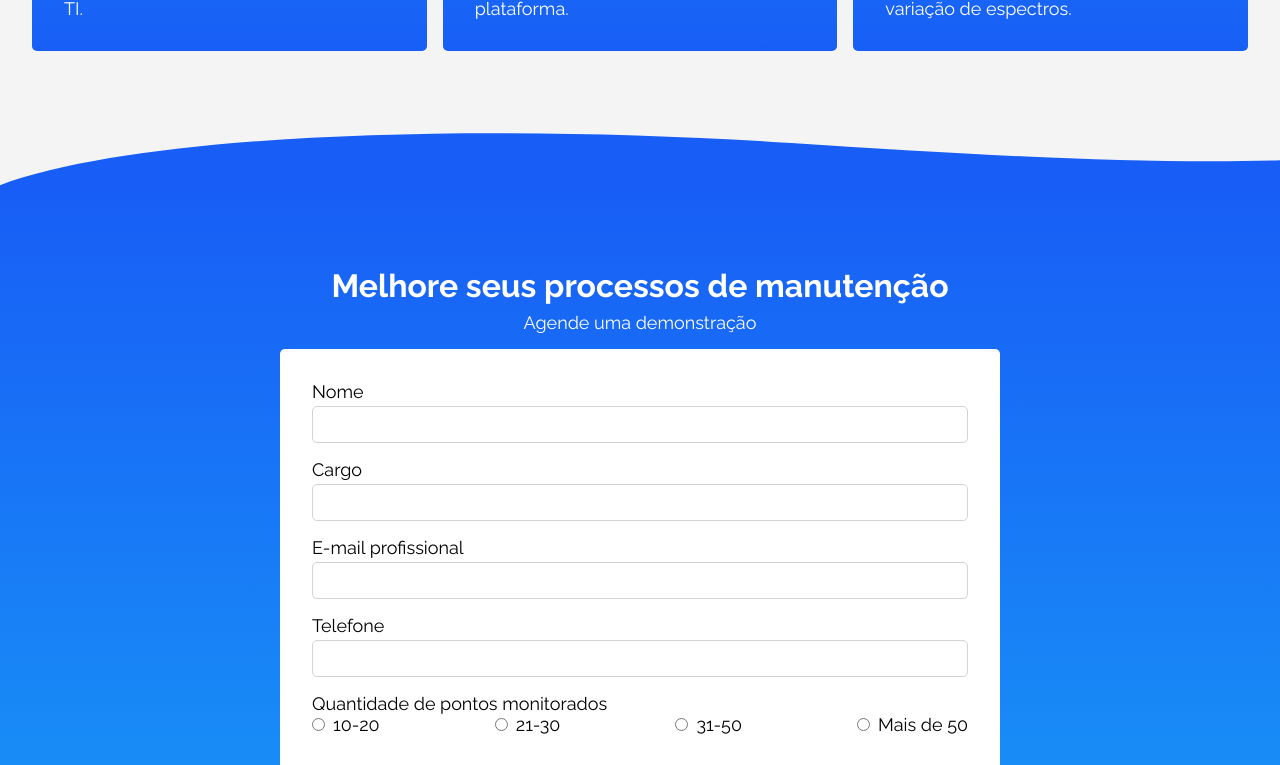
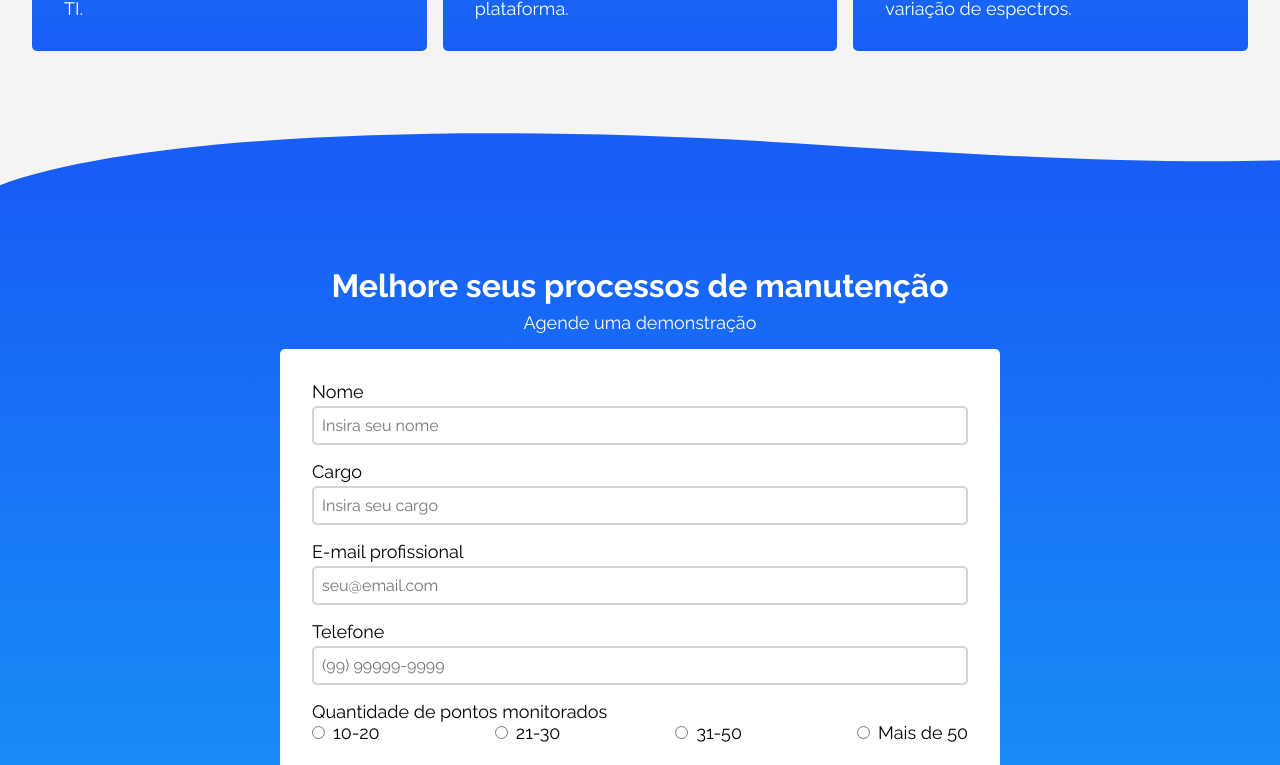
Before and after one commit to nakahwra/tractian-landing-page, a Next.js app: page / in a window 1280 px wide. Shown: the part 2000-2765 px from the top of the page. Built offline with nearby package versions, Linux system fonts and the light colour scheme.

Commit message:
💄 Add basic ui animations

```diff
--- a/src/components/Form/Form.tsx
+++ b/src/components/Form/Form.tsx
@@ -2,7 +2,7 @@ import style from "./form.module.scss";
 
 export const Form = () => {
     return (
-        <section className={style.formContainer}>
+        <section id="form" className={style.formContainer}>
             <h1>Melhore seus processos de manutenção</h1>
             <p>Agende uma demonstração</p>
 
@@ -10,16 +10,16 @@ export const Form = () => {
                 <form>
                     <div className={style.personalInfo}>
                         <label htmlFor="name">Nome</label>
-                        <input id="name" type="text"/>
+                        <input id="name" type="text" placeholder="Insira seu nome"/>
 
                         <label htmlFor="occupation">Cargo</label>
-                        <input id="occupation" type="text"/>
+                        <input id="occupation" type="text" placeholder="Insira seu cargo"/>
 
                         <label htmlFor="email">E-mail profissional</label>
-                        <input id="email" type="email"/>
+                        <input id="email" type="email" placeholder="seu@email.com"/>
 
                         <label htmlFor="tel">Telefone</label>
-                        <input id="tel" type="tel"/>
+                        <input id="tel" type="tel" placeholder="(99) 99999-9999"/>
                     </div>
 
                     <span>Quantidade de pontos monitorados</span>
--- a/src/components/Form/form.module.scss
+++ b/src/components/Form/form.module.scss
@@ -34,10 +34,17 @@
             .personalInfo {
                 input {
                     width: 100%;
-                    border: 1px solid var(--gray-600);
+                    border: 2px solid var(--gray-600);
                     border-radius: 5px;
                     padding: 0.5rem;
                     margin: 0.25rem 0 1rem;
+                    outline: none;
+
+                    transition: border 0.2s;
+
+                    &:focus {
+                        border: 3px solid var(--blue-500);
+                    }
                 }
             }
 
@@ -61,6 +68,12 @@
             background-color: var(--green-500);
             color: var(--white);
             font-weight: bold;
+
+            transition: filter 0.2s;
+
+            &:hover {
+                filter: brightness(1.05);
+            }
         }
     }
 }
--- a/src/components/Hero/Hero.tsx
+++ b/src/components/Hero/Hero.tsx
@@ -1,3 +1,5 @@
+import Link from "next/link";
+
 import style from './hero.module.scss';
 
 export const Hero = () => {
@@ -19,11 +21,14 @@ export const Hero = () => {
                     uma coisa do passado com o sistema preditivo da TRACTIAN
                 </p>
 
-                <a href="#" className={style.heroCTA}>
-                    <strong>
-                        Agendar demonstração
-                    </strong>
-                </a>
+                <Link href="#form">
+                    <a className={style.heroCTA}>
+                        <strong>
+                            Agendar demonstração
+                        </strong>
+                    </a>
+                </Link>
+
             </div>
         </div>
     )
--- a/src/components/Hero/hero.module.scss
+++ b/src/components/Hero/hero.module.scss
@@ -51,7 +51,13 @@
         font-size: 1.5rem;
 
         color: var(--white);
-        background: var(--green-500)
+        background: var(--green-500);
+
+        transition: filter 0.2s;
+
+        &:hover {
+            filter: brightness(1.05);
+        }
     }
 }
 
--- a/src/components/Product/product.module.scss
+++ b/src/components/Product/product.module.scss
@@ -35,6 +35,8 @@
                 background: linear-gradient(var(--blue-300), var(--blue-500));
                 color: var(--white);
 
+                transition: 0.2s;
+
                 img {
                     max-width: 80%;
                     height: auto;
@@ -51,6 +53,10 @@
 
                 & + .card {
                     margin-left: 1rem;
+                }
+
+                &:hover {
+                    transform: translate(0, -10px);
                 }
             }
         }
```
